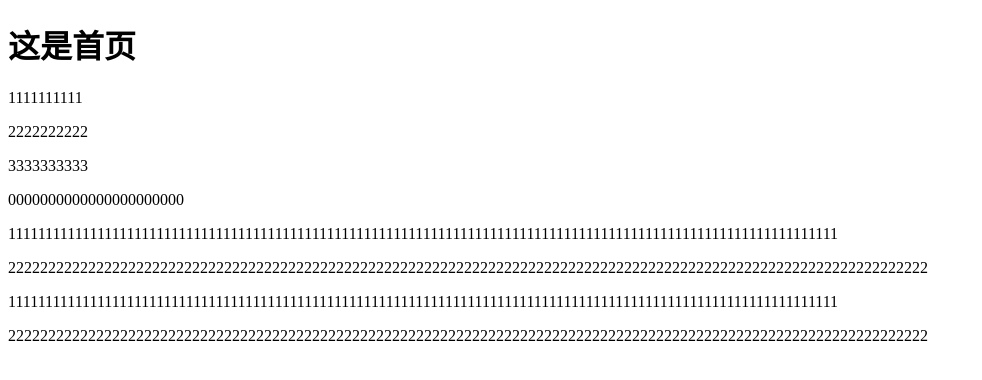
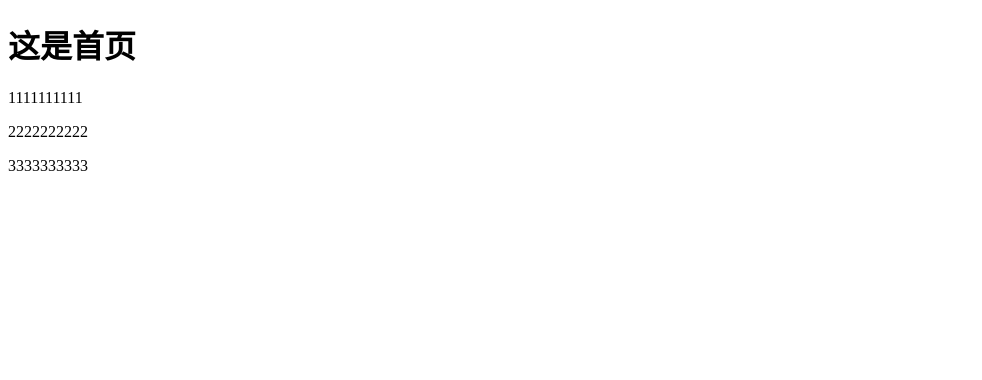
Before and after one commit to zhaogaigai888/gaigaiApp, a plain HTML site: page index.html in a window 1280 px wide. Shown: the whole page, without its empty margins (0-982 px from the left). Drawn offline with Linux system fonts and the light colour scheme.

Commit message:
dele code

```diff
--- a/index.html
+++ b/index.html
@@ -12,11 +12,5 @@
     <p>1111111111</p>
     <p>2222222222</p>
     <p>3333333333</p>
-    <p>0000000000000000000000</p>
-    <p>1111111111111111111111111111111111111111111111111111111111111111111111111111111111111111111111111111111111111111</p>
-    <p>2222222222222222222222222222222222222222222222222222222222222222222222222222222222222222222222222222222222222222222</p>
-</body>
-<p>1111111111111111111111111111111111111111111111111111111111111111111111111111111111111111111111111111111111111111</p>
-<p>2222222222222222222222222222222222222222222222222222222222222222222222222222222222222222222222222222222222222222222</p>
 
 </html>
```
